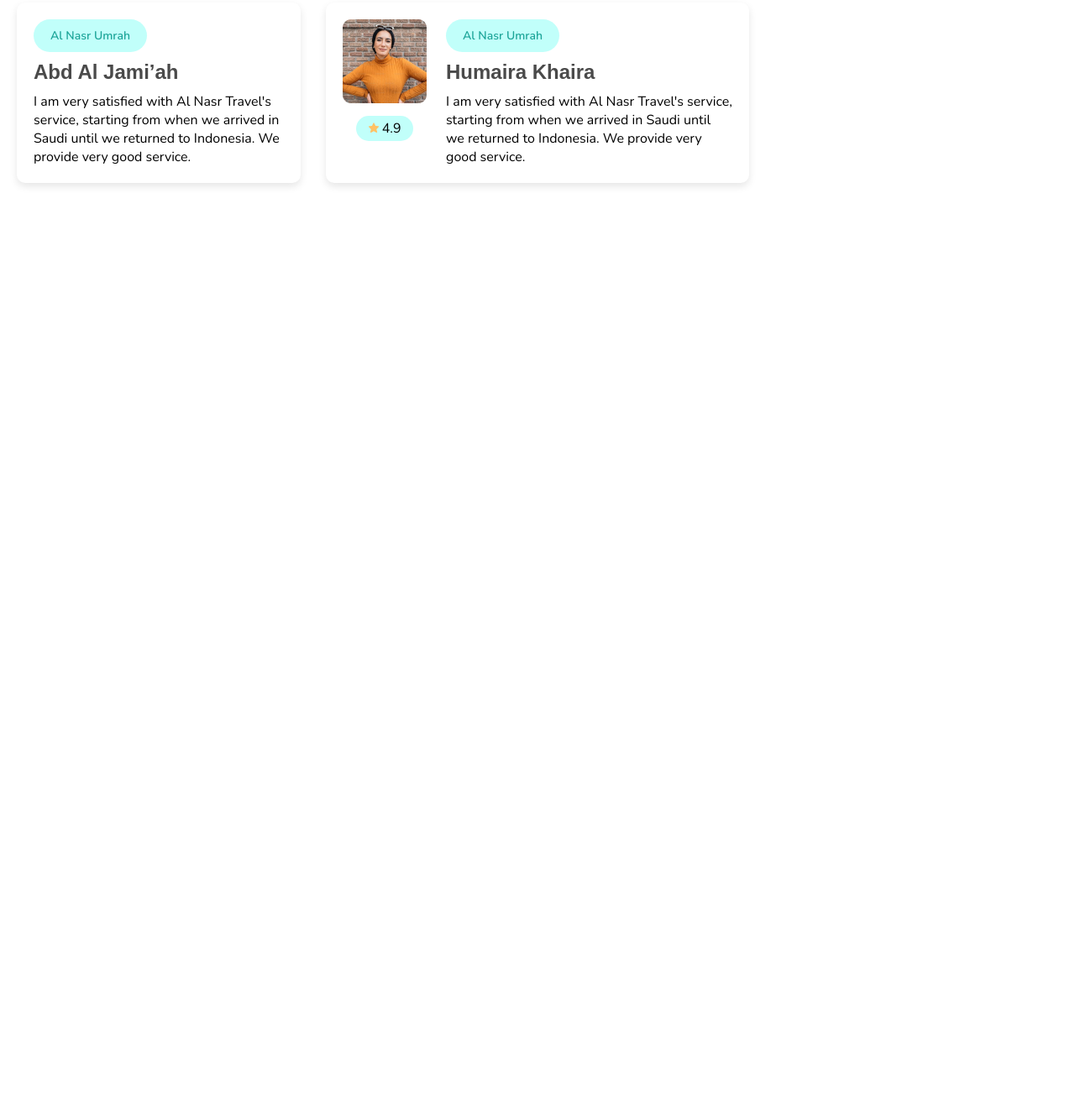
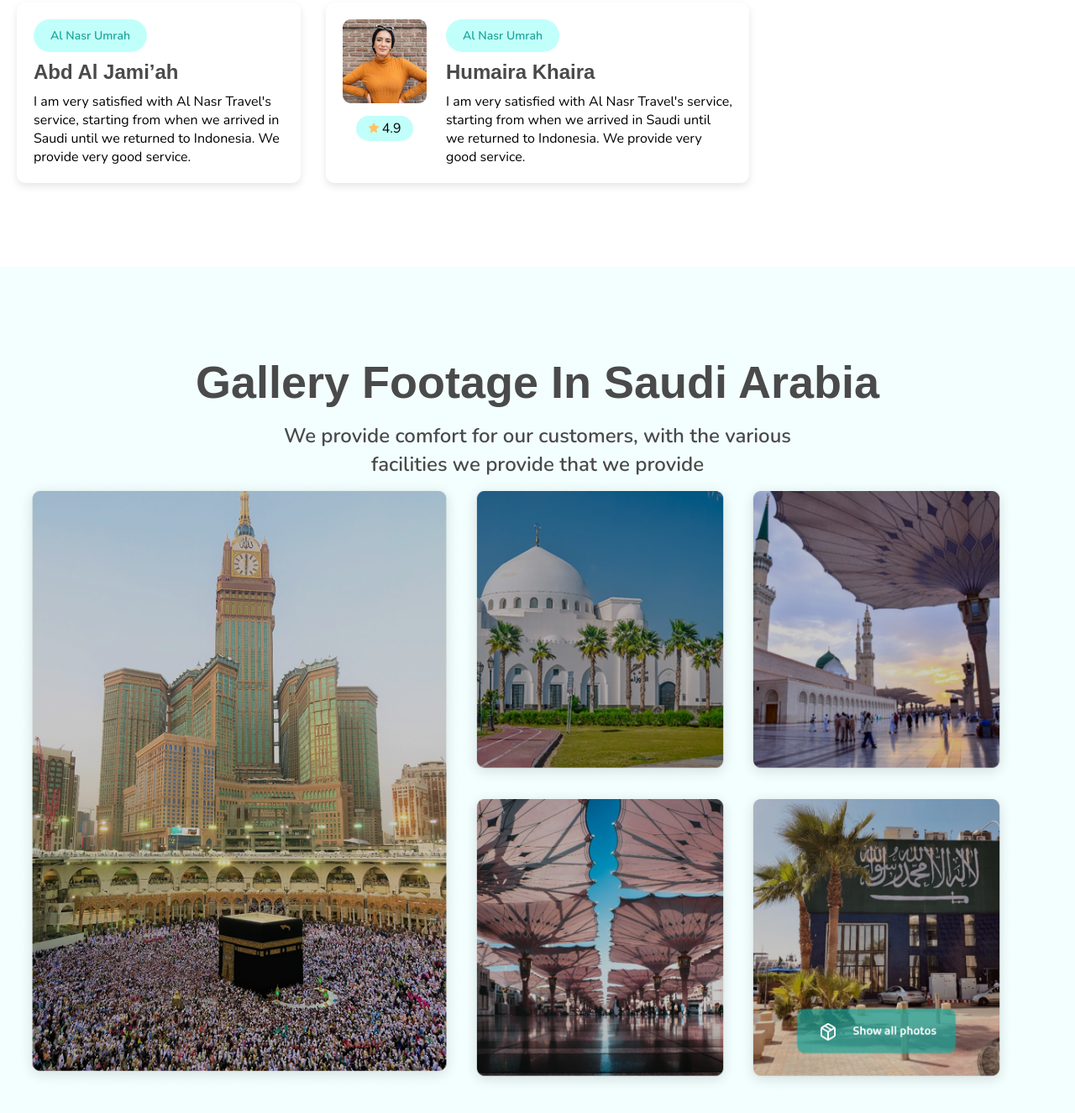
Before and after one commit to Alhiefikri/ui-slices, a plain HTML site: page pages/Al-nasr/index.html in a window 1280 px wide. Shown: the part 4793-6119 px from the top of the page at 84% size. Before the commit the page ends 5111 px from the top, so only its background shows below. Drawn offline with nearby package versions, Linux system fonts and the light colour scheme; a web font is replaced by a local one.

Commit message:
gallery section

```diff
--- a/pages/Al-nasr/assets/css/style.css
+++ b/pages/Al-nasr/assets/css/style.css
@@ -607,6 +607,60 @@ body {
 }
 /* testimonials end */
 
+/* gallery start */
+.gallery {
+  background-color: var(--light-color);
+  padding: 100px 0;
+}
+
+.gallery-wrapper {
+  text-align: center;
+}
+
+.gallery__heading {
+  font-family: var(--primary-font);
+  font-size: 54px;
+  font-weight: 700;
+  line-height: 140%;
+  color: var(--tertiary-color);
+}
+
+.gallery__description {
+  margin: 0 auto;
+  margin-top: 10px;
+  max-width: 700px;
+  text-align: center;
+  font-size: 24px;
+  font-weight: 600;
+  line-height: 140%;
+  color: var(--tertiary-color);
+}
+
+.gallery__grid {
+  display: flex;
+}
+
+/* Ukuran gambar */
+.gallery__item-right {
+  border-radius: 10px;
+  max-width: 329px;
+}
+
+.gallery__right {
+  display: flex;
+  flex-wrap: wrap;
+  flex-direction: row;
+}
+
+/* Gambar pertama lebih besar */
+.gallery__item.big {
+  width: 530px;
+  grid-column: span 2;
+  grid-row: span 2;
+}
+
+/* gallery end */
+
 .button__primary {
   padding: 15px 40px;
   font-size: 20px;
--- a/pages/Al-nasr/index.html
+++ b/pages/Al-nasr/index.html
@@ -451,5 +451,48 @@
       </div>
     </section>
     <!-- testimonials end -->
+
+    <!-- gallery start -->
+    <section class="gallery" id="gallery">
+      <div class="container gallery-wrapper">
+        <h3 class="gallery__heading">Gallery Footage In Saudi Arabia</h3>
+        <p class="gallery__description">
+          We provide comfort for our customers, with the various facilities we
+          provide that we provide
+        </p>
+        <div class="gallery__grid">
+          <div class="gallery__left">
+            <img
+              src="assets/img/gallery/1.png"
+              alt=""
+              class="gallery__item big"
+            />
+          </div>
+          <div class="gallery__right">
+            <img
+              src="assets/img/gallery/2.png"
+              alt=""
+              class="gallery__item-right"
+            />
+            <img
+              src="assets/img/gallery/3.png"
+              alt=""
+              class="gallery__item-right"
+            />
+            <img
+              src="assets/img/gallery/5.png"
+              alt=""
+              class="gallery__item-right"
+            />
+            <img
+              src="assets/img/gallery/4.png"
+              alt=""
+              class="gallery__item-right"
+            />
+          </div>
+        </div>
+      </div>
+    </section>
+    <!-- gallery end -->
   </body>
 </html>
```
Also changed, not shown: pages/Al-nasr/assets/img/gallery/1.png (added), pages/Al-nasr/assets/img/gallery/2.png (added), pages/Al-nasr/assets/img/gallery/3.png (added), pages/Al-nasr/assets/img/gallery/4.png (added), pages/Al-nasr/assets/img/gallery/5.png (added).
